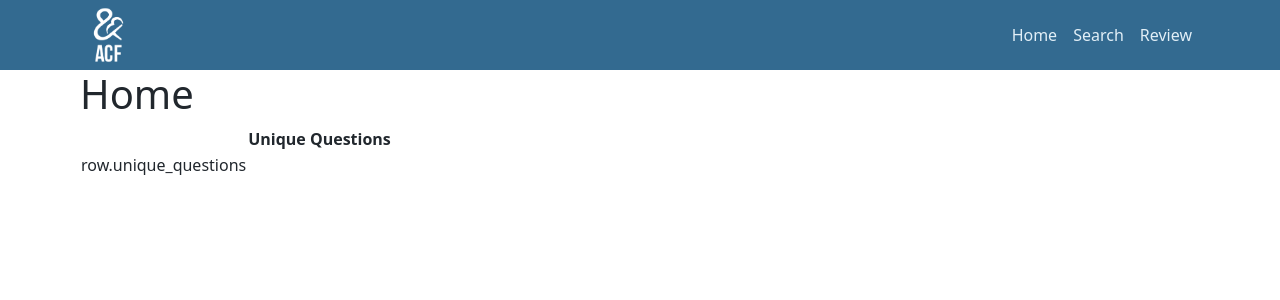
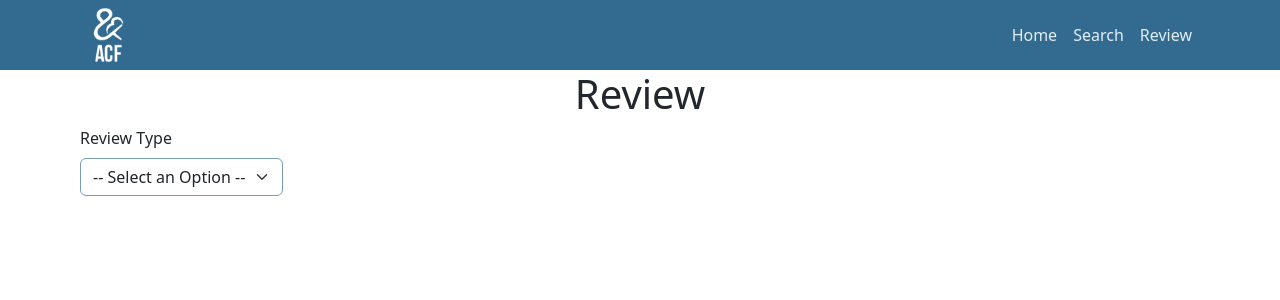
Before and after one commit to HHS/ACF-pir-data, a Flask app: template PIR_Pipeline/src/pir_pipeline/dashboard/templates/review.html in a window 1280 px wide. Shown: the top 300 px of the page. Run offline with Flask 3, Linux system fonts and the light colour scheme; the template is opened without the code that fills it: most values are stand-ins (such as "Sample title", 1, 10 or a date in 2020); parts of the project's set-up code (start-up, migrations or seed data) failed here and were passed over.

Commit message:
First draft of js and HTML for review page

```diff
--- /dev/null
+++ b/PIR_Pipeline/src/pir_pipeline/dashboard/static/review.js
@@ -0,0 +1,9 @@
+import { updateTable } from "./utilities.js"
+
+const reviewForm = document.getElementById("review-form");
+reviewForm.addEventListener("change", async (e) => {
+    e.preventDefault();
+    const faux_event = new Event("submit");
+    reviewForm.dispatchEvent(faux_event);
+    updateTable(faux_event);
+})
--- a/PIR_Pipeline/src/pir_pipeline/dashboard/templates/review.html
+++ b/PIR_Pipeline/src/pir_pipeline/dashboard/templates/review.html
@@ -1,22 +1,29 @@
 {% extends "base.html" %}
 
 {% block header %}
-    <h1>{% block title %}Home{% endblock %}</h1>
+    <h1 class="page-title">{% block title %}Review{% endblock %}</h1>
 {% endblock %}
 
 {% block content %}
-    <div>
-        <table>
-            <tr>
-                <th></th>
-                <th>Unique Questions</th>
-            </tr>
-            {% for row in unique_questions %}
-                <tr>
-                    <td>row.unique_questions</td>
-                </tr>
-            {% endfor %}
-
+    <form id="review-form">
+        <div class="form-container">
+            <div class="form-group">
+                <label for="review-type" class="form-label">Review Type</label>
+                <select class="form-select" name="review-type" id="review-type">
+                    <option hidden disabled selected value>-- Select an Option -- </option>
+                    <option value="unlinked">Unlinked</option>
+                    <option value="intermittent">Intermittent</option>
+                    <option value="inconsistent">Inconsistent</option>
+                </select>
+            </div>
+        </div>
+    </form>
+    <div class="table-box">
+        <table id="review-results-table" class="table table-hover">
         </table>
     </div>
 {% endblock %}
+
+{% block scripts %}
+    <script type="module" src="{{ url_for('static', filename='review.js') }}"></script>
+{% endblock %}
```
